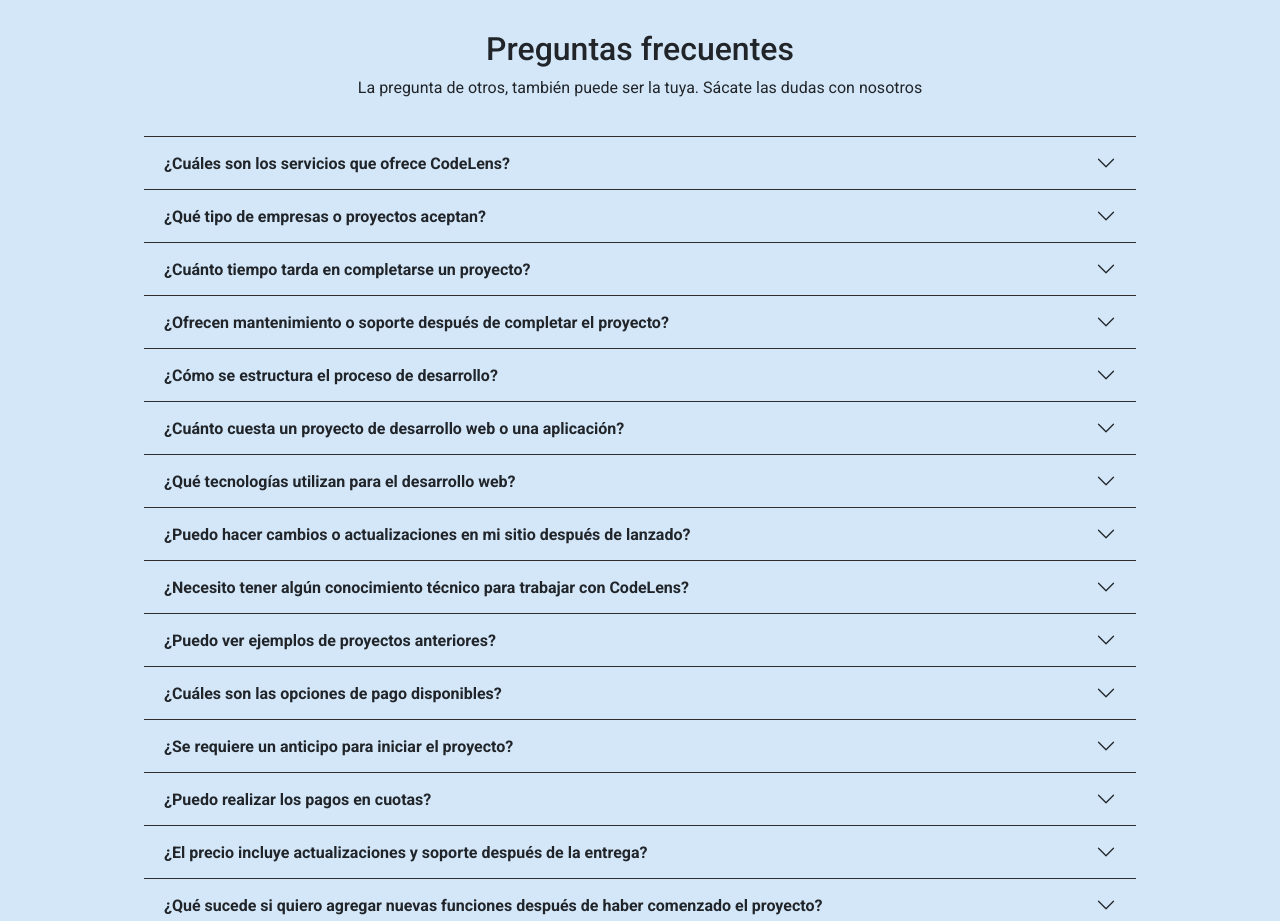
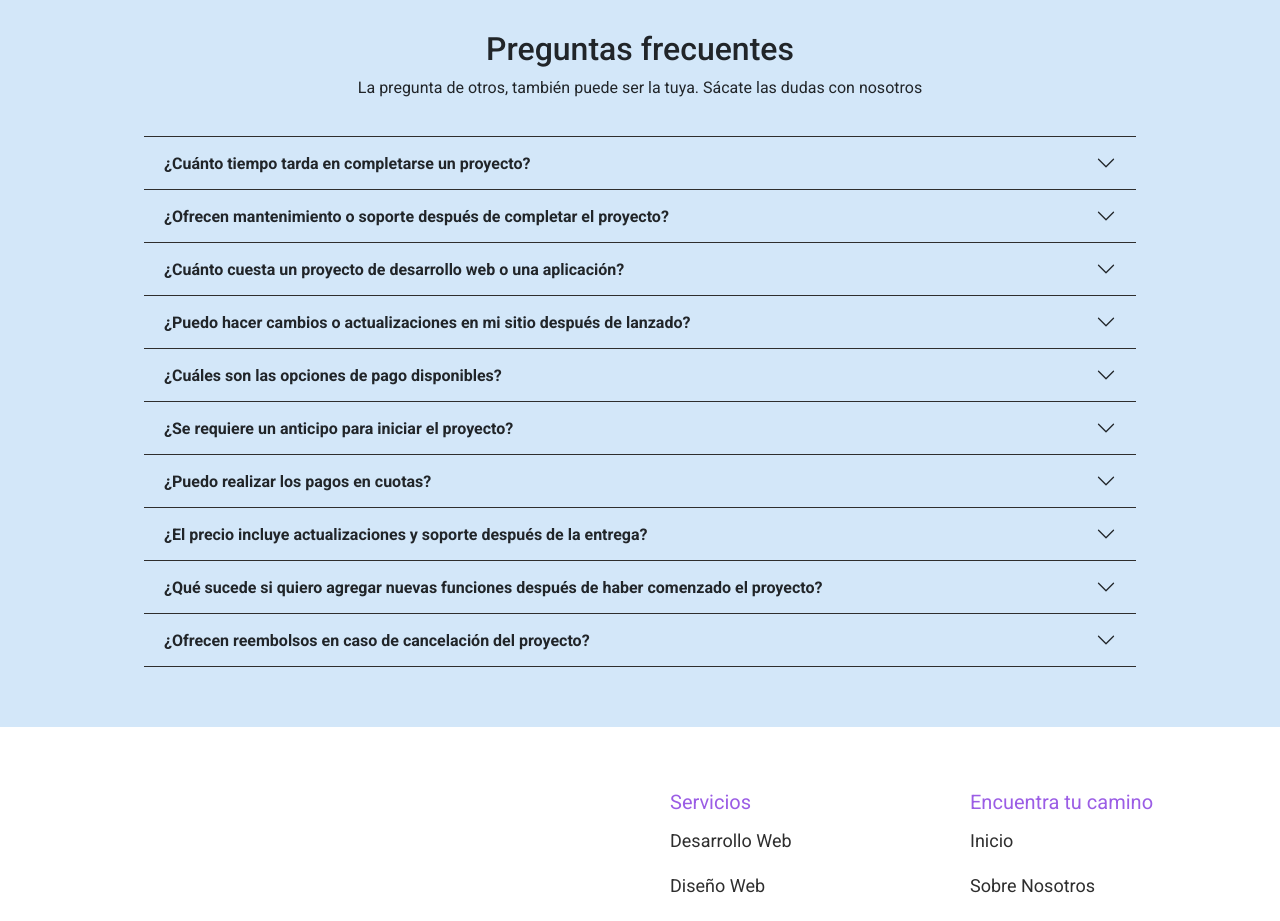
Before and after one commit to Codelens-work/web-codelens, a React (Vite) app: page / in a window 1280 px wide. Shown: the part 5020-5941 px from the top of the page. Built offline with nearby package versions, Linux system fonts and the light colour scheme.

Commit message:
se eliminaron preguntas frecuentes

```diff
--- a/public/i18n/es.json
+++ b/public/i18n/es.json
@@ -276,14 +276,6 @@
       "intro": "La pregunta de otros, también puede ser la tuya. Sácate las dudas con nosotros",
       "content": [
         {
-          "question": "¿Cuáles son los servicios que ofrece CodeLens?",
-          "answer": "En CodeLens, nos especializamos en: <ul><li><strong>Desarrollo Web</strong> desde cero.</li><li><strong>Diseño Web</strong> personalizado y enfocado en la experiencia del usuario.</li><li><strong>Mejora de Sitios Web</strong> existentes</li><li><strong>Desarrollo de Aplicaciones Web</strong>, como sistemas de gestión, control de inventario, y más. Si tienes un proyecto específico en mente, ¡Contáctanos para discutirlo!</li><li><strong>Community Management</strong>, para gestionar tu presencia online y fomentar relaciones auténticas con tu comunidad en redes sociales.</li></ul>"
-        },
-        {
-          "question": "¿Qué tipo de empresas o proyectos aceptan?",
-          "answer": "Nos enfocamos en trabajar con pequeñas y medianas empresas, así como emprendedores que buscan mejorar su presencia en línea. Nuestro cliente ideal es aquel que necesita una solución personalizada para destacarse en su sector."
-        },
-        {
           "question": "¿Cuánto tiempo tarda en completarse un proyecto?",
           "answer": "La duración varía según la complejidad del proyecto. En general, un sitio web estándar puede tardar entre 4 y 6 semanas. Proyectos más complejos, como aplicaciones personalizadas, pueden requerir de 2 a 3 meses. Siempre proporcionamos un cronograma estimado al inicio."
         },
@@ -292,28 +284,12 @@
           "answer": "Sí, ofrecemos planes de mantenimiento y soporte para garantizar que tu sitio o aplicación funcione correctamente, con actualizaciones periódicas y optimización de seguridad. Puedes elegir el plan que mejor se adapte a tus necesidades"
         },
         {
-          "question": "¿Cómo se estructura el proceso de desarrollo?",
-          "answer": "Nuestro proceso de desarrollo consta de varias fases:<ul><li><strong>Consulta Inicial:</strong> Conversamos sobre tus objetivos y requerimientos.</li><li><strong>Planificación y Diseño:</strong> Creamos una propuesta y diseño inicial.</li><li><strong>Desarrollo:</strong> Construimos el sitio o aplicación según el diseño acordado.</li><li><strong>Pruebas y Lanzamiento:</strong> Probamos cada aspecto antes de lanzar el proyecto en vivo. Mantenemos comunicación constante en cada fase para asegurar que estés al tanto del progreso.</li></ul>"
-        },
-        {
           "question": "¿Cuánto cuesta un proyecto de desarrollo web o una aplicación?",
           "answer": "El costo depende de la complejidad del proyecto y las funcionalidades específicas que requieras. Ofrecemos presupuestos personalizados después de una consulta inicial para entender tus necesidades."
         },
         {
-          "question": "¿Qué tecnologías utilizan para el desarrollo web?",
-          "answer": "En CodeLens trabajamos con tecnologías modernas y adaptadas a cada tipo de proyecto, como HTML, CSS, JavaScript, React, Node.js, y bases de datos como MongoDB o MySQL, entre otras. Esto nos permite construir soluciones escalables y eficientes."
-        },
-        {
           "question": "¿Puedo hacer cambios o actualizaciones en mi sitio después de lanzado?",
           "answer": "Sí, nuestros sitios están diseñados para ser flexibles. Puedes hacer pequeñas actualizaciones de contenido, o nosotros podemos ayudarte con modificaciones más complejas. También ofrecemos planes de mantenimiento para cambios periódicos."
-        },
-        {
-          "question": "¿Necesito tener algún conocimiento técnico para trabajar con CodeLens?",
-          "answer": "No es necesario. Nos encargamos de todo el proceso técnico, desde el diseño hasta el desarrollo. Simplemente comunícanos tu visión y objetivos, y nosotros te ayudaremos a llevarla a cabo."
-        },
-        {
-          "question": "¿Puedo ver ejemplos de proyectos anteriores?",
-          "answer": "Claro, puedes visitar nuestra sección de 'Portafolio' para ver algunos de los proyectos que hemos realizado para otros clientes. Cada uno refleja nuestro compromiso con la calidad y personalización en cada diseño."
         },
         {
           "question": "¿Cuáles son las opciones de pago disponibles?",
--- a/src/pages/home/Home.jsx
+++ b/src/pages/home/Home.jsx
@@ -12,6 +12,7 @@ import HomeAbout from "../../components/homeAbout/HomeAbout";
 import HomeServices from "../../components/homeServices/HomeServices";
 import GetToKnow from "../../components/getToKnow/getToKnow";
 import SectionReference from "../../components/references/SectionReferences";
+
 
 const Home = () => {
   const { t, i18n } = useTranslation();
```
Also changed, not shown: public/i18n/en.json (+0 -24 lines).
